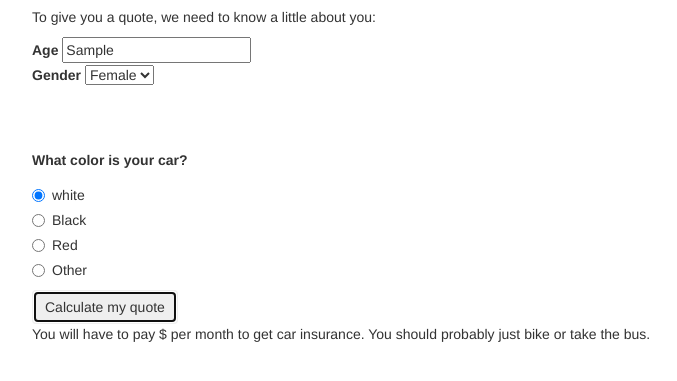
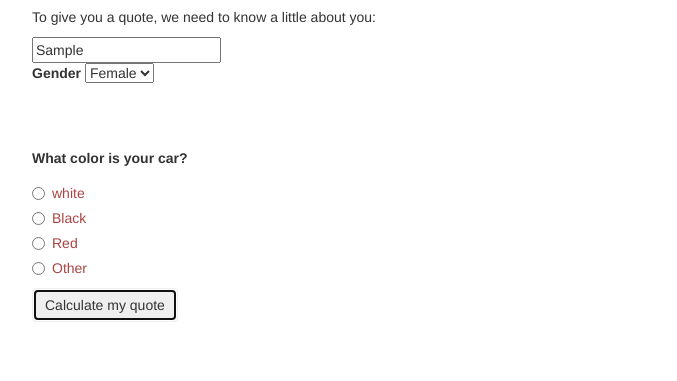
Before and after one commit to nrsantamaria/intro-projects, a plain HTML site: page index.html in a window 1280 px wide. Both pictures are taken after typing "Sample" into the empty fields and a click on the button "Calculate my quote". Shown: the part 63-444 px from the top of the page, without its empty margins (38-715 px from the left). Drawn offline with Linux system fonts and the light colour scheme.

Commit message:
update scripts.js to addClass bootstrap css.

```diff
--- a/css/styles.css
+++ b/css/styles.css
@@ -5,3 +5,7 @@
 #quote {
   display: none;
 }
+
+/*.has-error label {
+  color: black;
+}*/
--- a/index.html
+++ b/index.html
@@ -14,8 +14,7 @@
       <p>To give you a quote, we need to know a little about you:</p>
 
       <form id="insurance">
-        <label for="age">Age</label>
-        <input id="age" type="text">
+        <input id="age" type="text" placeholder="Age" required>
         <br>
         <label for="gender">Gender</label>
         <select id="gender">
@@ -27,10 +26,9 @@
         <br>
         <br>
         <label for="car-color">What color is your car?</label>
-          <div id="radio-color">
           <div class="radio">
             <label>
-                <input type="radio" name="color" value="white" checked>
+              <input type="radio" name="color" value="white">
               white
             </label>
           </div>
@@ -52,7 +50,6 @@
               Other
             </label>
           </div>
-          </div>
         <button type="submit" class="btn">Calculate my quote</button>
       </form>
 
--- a/js/scripts.js
+++ b/js/scripts.js
@@ -4,15 +4,17 @@ $(document).ready(function() {
     var gender = $("select#gender").val();
     var color = $("input:radio[name=color]:checked").val();
 
-
-
-  var quote = (100 - age) * 3;
-  if (gender === "male" && age < 26 && color === "red") {
-    quote +=250;
-  }
-
+  if (color) {
+    var quote = (100 - age) * 3;
+    if (gender === "male" && age < 26 && color === "red") {
+      quote +=250;
+    }
     $("#rate").empty().append(quote);
     $("#quote").show();
+  }
+    else {
+      $(".radio").addClass("has-error");
+    }
 
     event.preventDefault();
   });
```
Lines whose indentation alone changed are shown as unchanged.
